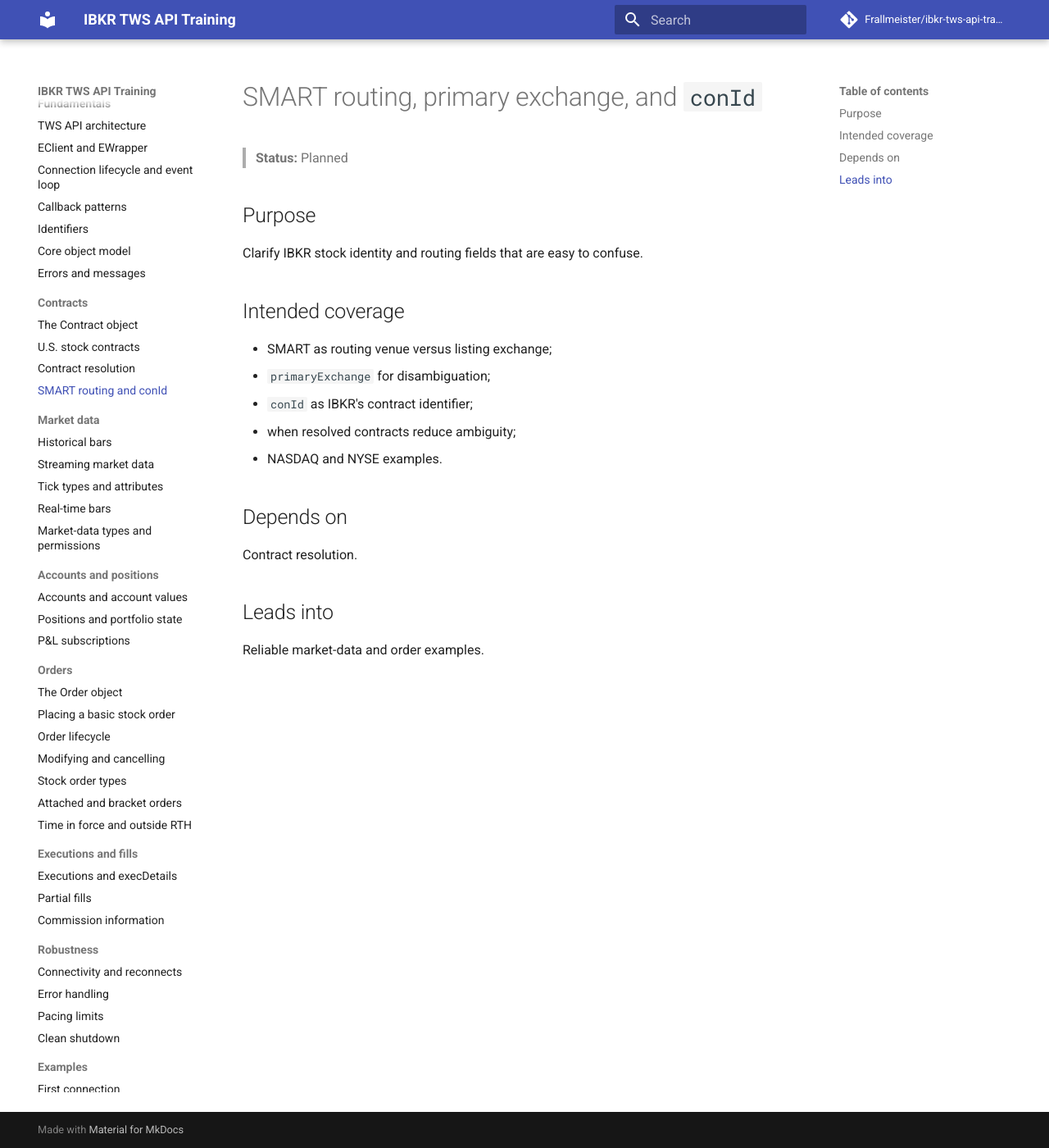
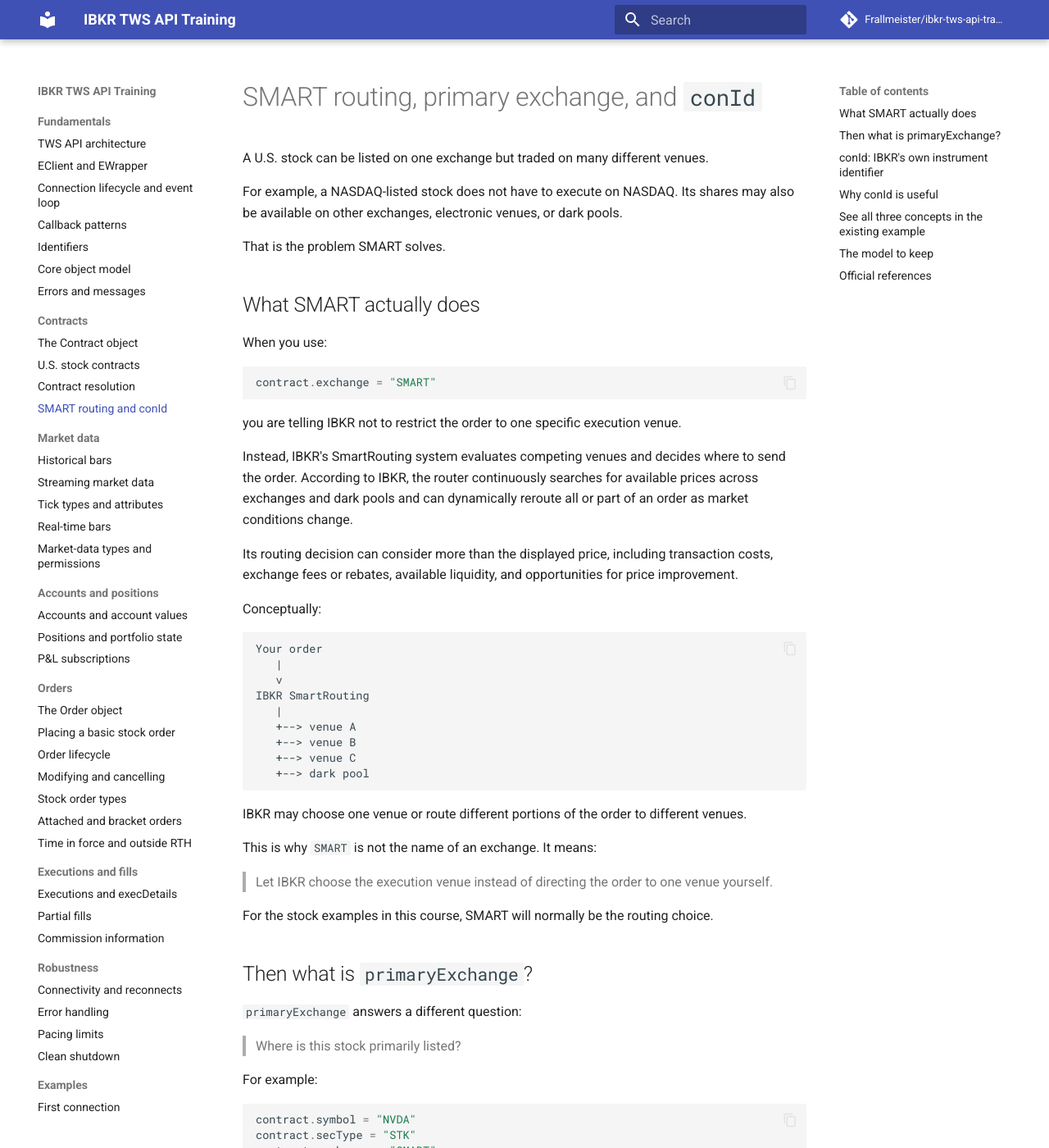
Before and after one commit to Frallmeister/ibkr-tws-api-training, an MkDocs documentation site: the page built from docs/contracts/routing-and-conid.md, in a window 1280 px wide and 1400 px high. Shown: the whole window at 82% size. Built offline with MkDocs 1.6.1 and Material for MkDocs 9.7.7, drawn with Linux system fonts in a browser that asks for light colours; comment, search, counter and statistics services are not loaded; some of the changed text lies outside the part shown.

Commit message:
Explain SMART routing and conId (#11)
* docs: explain routing primary exchange and conId

* docs: mark routing and conId available

* docs: rewrite routing and conId chapter

* Remove SmartRouting link

````diff
--- a/docs/contracts/routing-and-conid.md
+++ b/docs/contracts/routing-and-conid.md
@@ -1,19 +1,188 @@
 # SMART routing, primary exchange, and `conId`
 
-> **Status:** Planned
+A U.S. stock can be listed on one exchange but traded on many different venues.
 
-## Purpose
-Clarify IBKR stock identity and routing fields that are easy to confuse.
+For example, a NASDAQ-listed stock does not have to execute on NASDAQ. Its shares may also be available on other exchanges, electronic venues, or dark pools.
 
-## Intended coverage
-- SMART as routing venue versus listing exchange;
-- `primaryExchange` for disambiguation;
-- `conId` as IBKR's contract identifier;
-- when resolved contracts reduce ambiguity;
-- NASDAQ and NYSE examples.
+That is the problem SMART solves.
 
-## Depends on
-Contract resolution.
+## What SMART actually does
 
-## Leads into
-Reliable market-data and order examples.
+When you use:
+
+```python
+contract.exchange = "SMART"
+```
+
+you are telling IBKR not to restrict the order to one specific execution venue.
+
+Instead, IBKR's SmartRouting system evaluates competing venues and decides where to send the order. According to IBKR, the router continuously searches for available prices across exchanges and dark pools and can dynamically reroute all or part of an order as market conditions change.
+
+Its routing decision can consider more than the displayed price, including transaction costs, exchange fees or rebates, available liquidity, and opportunities for price improvement.
+
+Conceptually:
+
+```text
+Your order
+   |
+   v
+IBKR SmartRouting
+   |
+   +--> venue A
+   +--> venue B
+   +--> venue C
+   +--> dark pool
+```
+
+IBKR may choose one venue or route different portions of the order to different venues.
+
+This is why `SMART` is not the name of an exchange. It means:
+
+> Let IBKR choose the execution venue instead of directing the order to one venue yourself.
+
+For the stock examples in this course, SMART will normally be the routing choice.
+
+## Then what is `primaryExchange`?
+
+`primaryExchange` answers a different question:
+
+> Where is this stock primarily listed?
+
+For example:
+
+```python
+contract.symbol = "NVDA"
+contract.secType = "STK"
+contract.exchange = "SMART"
+contract.currency = "USD"
+contract.primaryExchange = "NASDAQ"
+```
+
+means:
+
+```text
+Instrument:       NVDA stock, primarily listed on NASDAQ
+Order routing:    let IBKR SmartRoute it
+```
+
+NASDAQ helps identify the instrument. It does **not** force the order to execute on NASDAQ.
+
+That is the key distinction:
+
+```text
+primaryExchange = identity
+exchange         = routing
+```
+
+`primaryExchange` is especially useful when a symbol alone is ambiguous.
+
+## `conId`: IBKR's own instrument identifier
+
+The previous chapter resolved a human-readable contract with:
+
+```python
+self.reqContractDetails(REQUEST_ID, contract)
+```
+
+and IBKR returned a `Contract` containing a numeric `conId`.
+
+A `conId` is IBKR's identifier for that specific contract.
+
+So there are two different ways to identify the same stock.
+
+Human-readable description:
+
+```text
+symbol = NVDA
+secType = STK
+currency = USD
+primaryExchange = NASDAQ
+```
+
+IBKR-resolved identity:
+
+```text
+conId = <IBKR contract identifier>
+```
+
+The first form is convenient when humans construct or inspect a contract. The second is useful once IBKR has already resolved exactly which instrument you mean.
+
+## Why `conId` is useful
+
+A ticker is not a permanent broker-side identity.
+
+Symbols can be ambiguous, reused, or require additional fields such as security type, currency, and listing exchange to identify the intended instrument.
+
+`conId` points directly to the contract in IBKR's contract database.
+
+After resolving a contract, you can therefore build a more direct contract such as:
+
+```python
+from ibapi.contract import Contract
+
+contract = Contract()
+contract.conId = resolved_con_id
+contract.exchange = "SMART"
+```
+
+IBKR's contract-management guidance recommends using the resolved contract identifier together with the exchange.
+
+Notice that these two fields still solve different problems:
+
+```text
+conId = which instrument?
+SMART = how should an order be routed?
+```
+
+## See all three concepts in the existing example
+
+Run:
+
+```powershell
+uv run python examples/02_contracts/resolve_contract.py
+```
+
+The example prints fields including:
+
+```text
+conId
+exchange
+primaryExchange
+validExchanges
+```
+
+For a typical result, interpret them like this:
+
+| Field | Meaning |
+| --- | --- |
+| `conId` | IBKR's identifier for the resolved instrument |
+| `primaryExchange` | Primary listing exchange of the stock |
+| `exchange` | Exchange/routing value on the returned contract |
+| `validExchanges` | Venues IBKR reports as valid for that contract |
+
+`validExchanges` is useful metadata, but we do not need to choose among those venues ourselves when using SMART routing.
+
+## The model to keep
+
+For the stock workflows in this course:
+
+```text
+Which instrument?
+    conId
+    symbol
+    primaryExchange
+
+How should the order reach the market?
+    exchange = "SMART"
+```
+
+Or in one sentence:
+
+> `primaryExchange` helps identify the listed stock, `conId` is IBKR's resolved identifier for it, and SMART lets IBKR choose where the order should actually execute.
+
+The contracts section is now complete. The next section uses these contracts to request market data.
+
+## Official references
+
+- [Contract details](https://www.interactivebrokers.com/docs/tws-api/doc/contracts-financial-instruments/contract-details/introduction)
+- [Contract management best practices](https://www.interactivebrokers.com/docs/general/contracts/contract-management/best-practices)
````
Also changed, not shown: docs/roadmap.md (+1 -1 lines).
